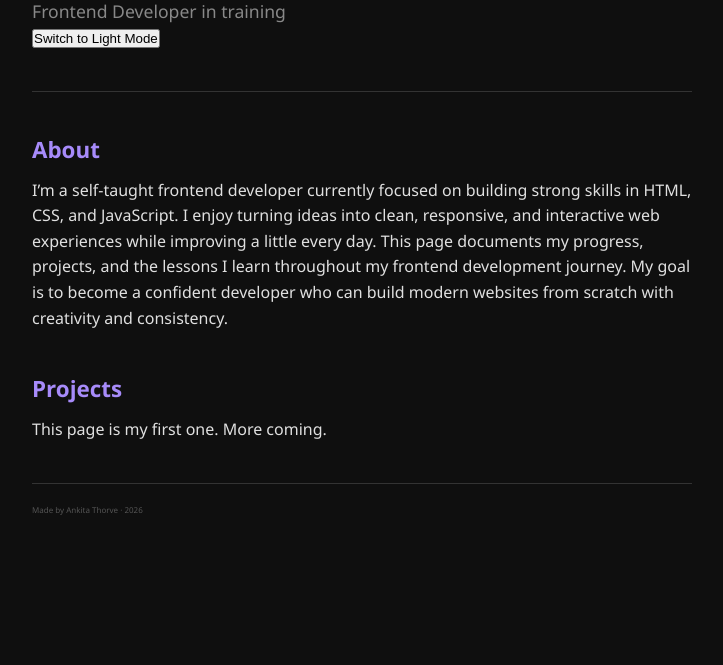
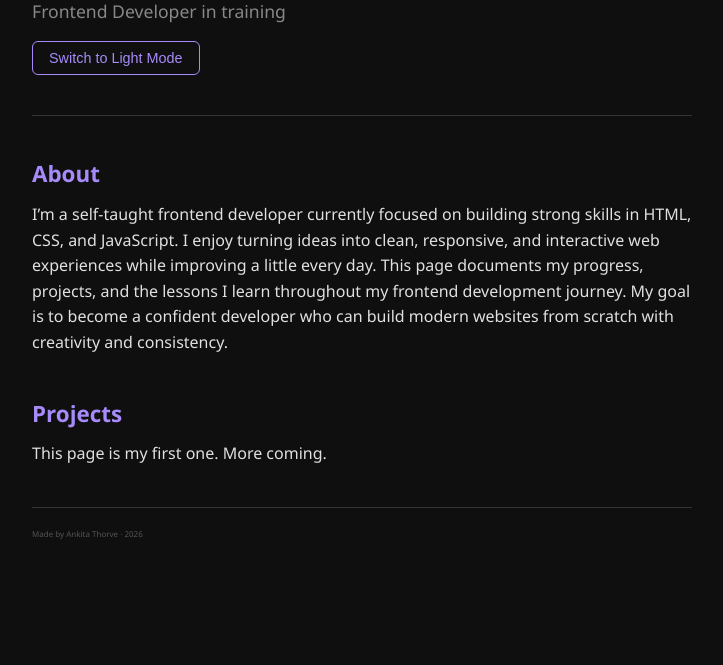
Before and after one commit to ankitaThorve/my-page, a plain HTML site: page index.html in a window 1280 px wide. Shown: the part 135-800 px from the top of the page, without its empty margins (278-1001 px from the left). Drawn offline with Linux system fonts and the light colour scheme.

Commit message:
Style: design toggle button with hover

```diff
--- a/style.css
+++ b/style.css
@@ -48,6 +48,22 @@ footer {
   font-size: 0.5rem;
 }
 
+#theme-toggle {
+  margin-top: 16px;
+  padding: 8px 16px;
+  background: transparent;
+  border: 1px solid #a78bfa;
+  color: #a78bfa;
+  border-radius: 6px;
+  cursor: pointer;
+  font-size: 0.9rem;
+}
+
+#theme-toggle:hover{
+  background-color: #a78bfa;
+  color: #0f0f0f;
+}
+
 @media (max-width: 600px) {
   body {
     padding: 16px;
```
